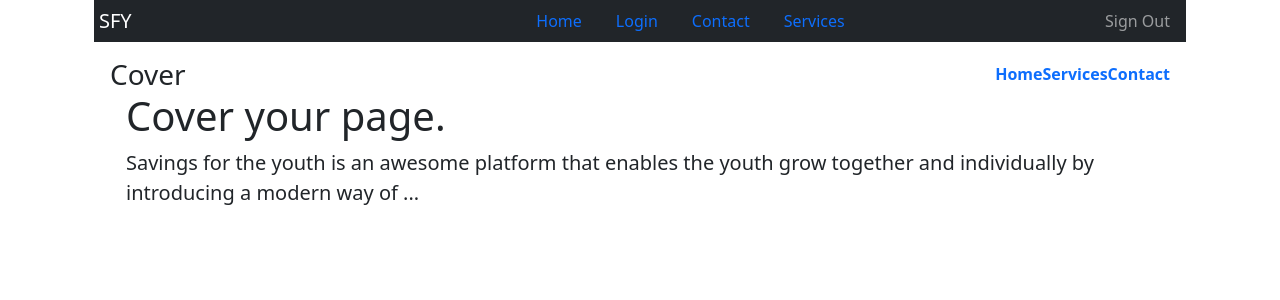
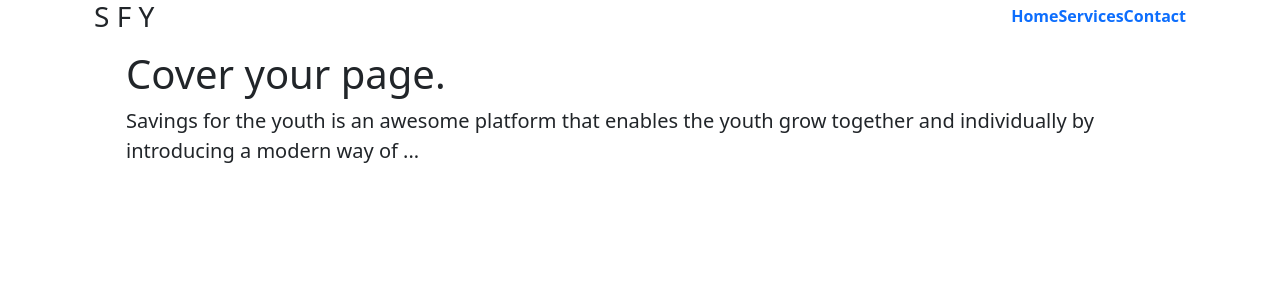
Before and after one commit to Gracee-dev/savingsfortheyouth, an Angular app in the folder savingsfortheyouth/: page /home in a window 1280 px wide. Shown: the top 300 px of the page. Built offline with nearby package versions, Linux system fonts and the light colour scheme.

Commit message:
Initiial commit

```diff
--- a/savingsfortheyouth/src/app/components/header/header.component.html
+++ b/savingsfortheyouth/src/app/components/header/header.component.html
@@ -1,14 +1,15 @@
-<nav class="navbar navbar-dark sidebar bg-dark flex-md-nowrap p-0">
-  <a routerLink="home" class="navbar-brand col-sm-3 col-md-2 mr-0">SFY</a>
-      <div class="sidebar sticky h-100">
-        <ul class="nav flex-lg-row">
-          <li class="nav-item"><a routerLink="home" class="nav-link btn"><span data-feather="home"></span>Home</a></li>
-          <li class="nav-item"><a routerLink="register" class="nav-link btn"><span>Login</span></a></li>
-          <li class="nav-item"><a routerLink="home" class="nav-link btn"><span>Contact</span></a></li>
-          <li class="nav-item"><a href="services" class="nav-link btn"><span></span>Services</a></li>
-        </ul>
-      </div>
-  <ul class="navbar-nav px-3">
-    <li class="nav-item text-nowrap"><a routerLink="home" class="nav-link">Sign Out</a></li>
-  </ul>
-</nav>
+<header class="mb-auto">
+  <div>
+    <h3 class="float-md-start mb-0">S F Y</h3>
+    <nav class="nav nav-masthead justify-content-center float-md-end">
+      <a
+        class="nav-link fw-bold py-1 px-0 active"
+        aria-current="page"
+        href="home"
+        >Home</a
+      >
+      <a class="nav-link fw-bold py-1 px-0" href="services">Services</a>
+      <a class="nav-link fw-bold py-1 px-0" href="#">Contact</a>
+    </nav>
+  </div>
+</header>
--- a/savingsfortheyouth/src/app/components/home/home.component.html
+++ b/savingsfortheyouth/src/app/components/home/home.component.html
@@ -1,20 +1,4 @@
 <div class="cover-container d-flex w-100 h-100 p-3 mx-auto flex-column">
-  <header class="mb-auto">
-    <div>
-      <h3 class="float-md-start mb-0">Cover</h3>
-      <nav class="nav nav-masthead justify-content-center float-md-end">
-        <a
-          class="nav-link fw-bold py-1 px-0 active"
-          aria-current="page"
-          href="home"
-          >Home</a
-        >
-        <a class="nav-link fw-bold py-1 px-0" href="services">Services</a>
-        <a class="nav-link fw-bold py-1 px-0" href="#">Contact</a>
-      </nav>
-    </div>
-  </header>
-
   <section class="px-3">
     <h1>Cover your page.</h1>
     <p class="lead">
```
